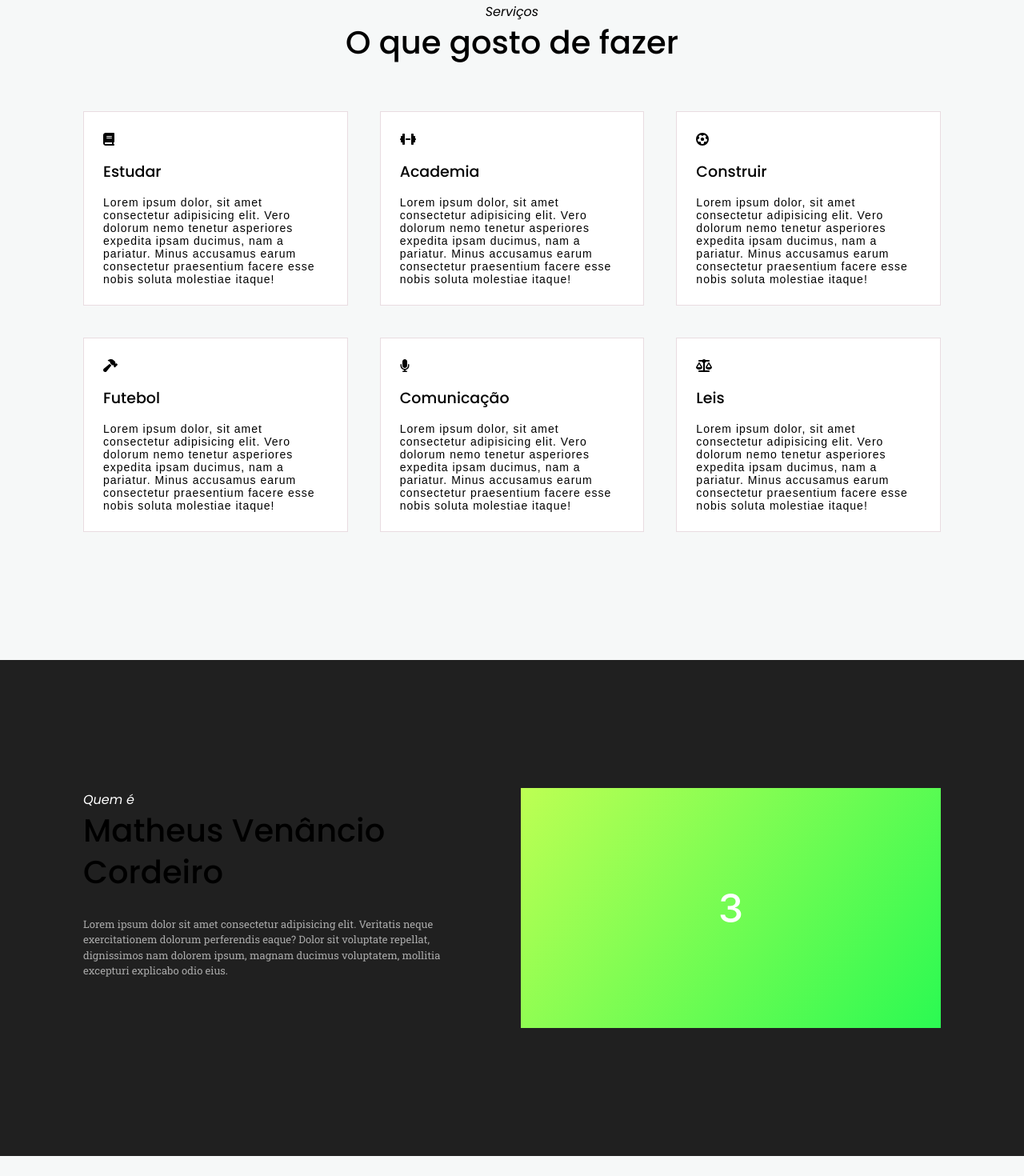
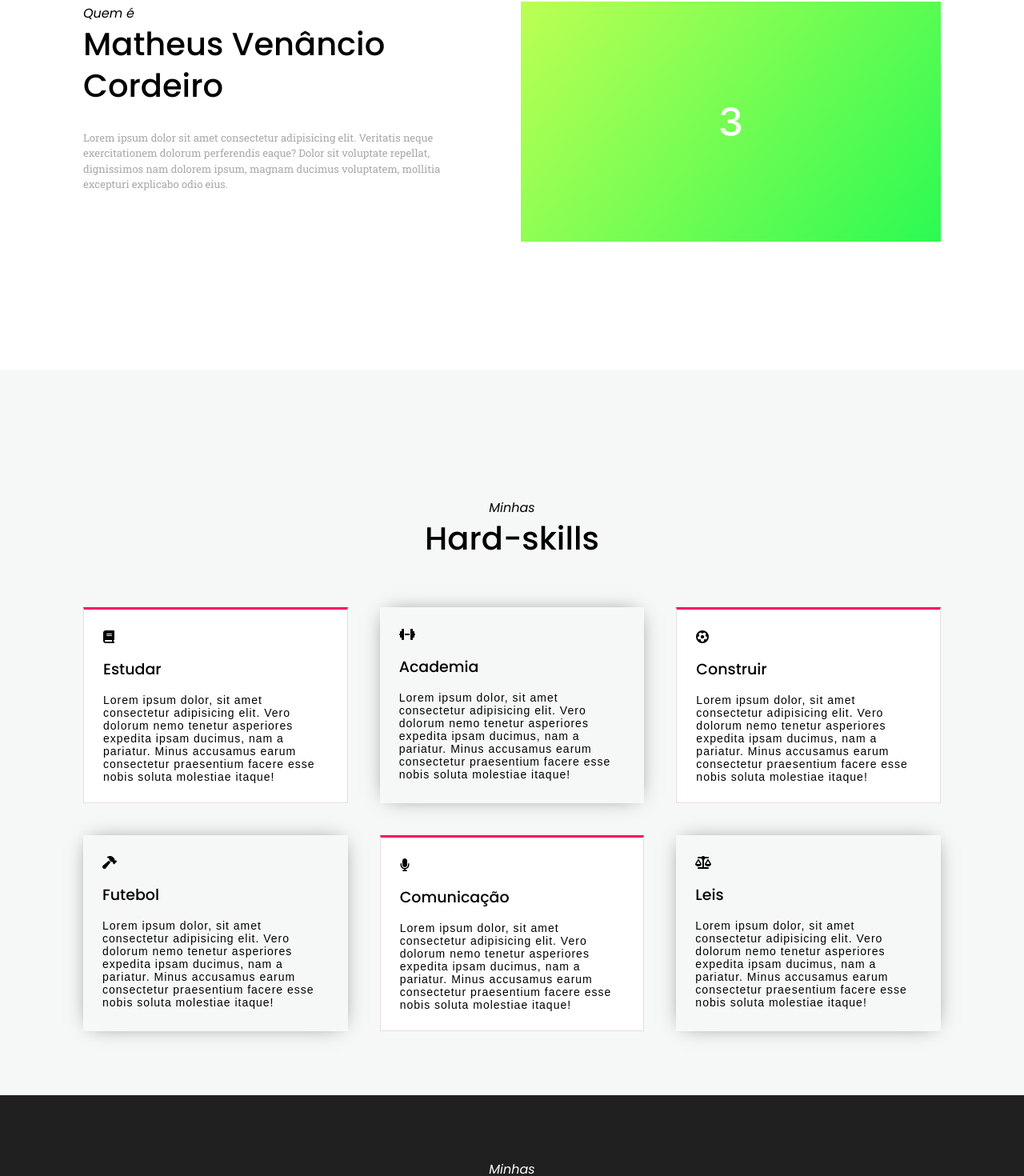
Before and after one commit to Matheus-Venancio/meusite, a React (Create React App) app: page / in a window 1280 px wide. Shown: the part 1158-2628 px from the top of the page at 80% size. Built offline with nearby package versions, Linux system fonts and the light colour scheme.

Commit message:
config projects and about

```diff
--- a/src/App.css
+++ b/src/App.css
@@ -221,7 +221,7 @@
   background-color: var(--brand-beige);
   height: 80rem;
 }
-#services header h2, #projects header h2 {
+#services header h2{
   margin-bottom: 6rem;
 }
 #services .cards {
@@ -312,108 +312,7 @@
   letter-spacing: 0.1rem;
 }
 
-/*---------PROJECTS--------------*/
-#projects {
-  display: flex;
-  align-items: center;
-  justify-content: center;
-  background: var(--primary-color--);
-  transition: background 0.4s ease-in;
-}
 
-#projects header{
- color: #fff;
- margin-top: -3rem;
-}
-
-/*---------ABOUT--------------*/
-#about {
-  text-align: left;
-  background-color: var(--brand-beige);
-}
-#about header h2 {
-  margin-bottom: 2.4rem;
-}
-
-#about .col-b .slidershow {
-  width: 40rem;
-  height: 50rem;
-  overflow: hidden;
-}
-
-#about .col-b .middle {
-  position: relative;
-  top: 50%;
-  left: 50%;
-  transform: translate(-50%, -50%);
-}
-
-#about .col-b .slidershow .slides {
-  width: 500%;
-  height: 100%;
-  display: flex;
-}
-
-#about .col-b .slidershow .slides input[name="r"] {
-  position: absolute;
-  visibility: hidden;
-}
-
-#about .col-b .slidershow .slides #r1:checked ~ .s1 {
-  margin-left: 0;
-}
-
-#about .col-b .slidershow .slides #r2:checked ~ .s1 {
-  margin-left: -20%;
-}
-
-#about .col-b .slidershow .slides #r3:checked ~ .s1 {
-  margin-left: -40%;
-}
-
-#about .col-b .slidershow .slides #r4:checked ~ .s1 {
-  margin-left: -60%;
-}
-
-#about .col-b .slidershow .slides #r5:checked ~ .s1 {
-  margin-left: -80%;
-}
-
-#about .col-b .slidershow .slides .slide {
-  width: 20%;
-  transition: 0.6s;
-}
-
-#about .col-b .slidershow .slides .slide img {
-  width: 100%;
-  height: 100%;
-}
-
-#about .col-b .slidershow .navigation {
-  position: absolute;
-  bottom: 2rem;
-  left: 50%;
-  transform: translateX(-50%);
-  display: flex;
-}
-
-#about .col-b .slidershow .navigation .bar {
-  width: 5rem;
-  height: 1rem;
-  border: 0.2rem solid #fff;
-  margin: 0.6rem;
-  cursor: pointer;
-  transition: 0.4s;
-}
-
-#about .col-b .slidershow .navigation .bar:hover {
-  background: #fff;
-}
-
-#about .content p {
-  margin-top: 2.4rem;
-  margin-bottom: 6rem;
-}
 
 /*---------CONTACT--------------*/
 #contact {
@@ -621,39 +520,6 @@
     flex-grow: 1; /**Consegue preencher o restante**/
   }
 
-  /*------------ABOUT-----------*/
-  #about .wrapper {
-    grid-template-columns: 48rem 1fr;
-    grid-template-areas: "B A";
-    gap: 6.7rem;
-  }
-
-  #about .col-a {
-    align-self: center;
-  }
-
-  #about .col-a header h4{
-    font-style: italic;
-    font-family: "Poppins", sans-serif;
-    font-weight: 400;
-    color: #fff;
-  }
-
-  #about .col-a header h2{
-    margin-inline: auto;
-    font-family: "Poppins", sans-serif;
-    font-weight: 500;
-  }
-
-  #about .col-a .content p {
-    font-size: 1.3rem;
-    line-height: 150%;
-    font-weight: 400;
-    font-family: "Roboto Slab", sans-serif;
-    color: var(--paragraph--);
-    margin-top: 3rem;
-  }
-
   /*------------CONTACT-----------*/
   #contact .wrapper {
     grid-template-columns: 1fr 57.5rem;
--- a/src/App.js
+++ b/src/App.js
@@ -8,6 +8,8 @@
 import Footer from './Components/Footer';
 import Carrousel from './Components/Carrousel';
 import Home from './pages/Home';
+import About from './pages/About';
+import Projects from './pages/Projects';
 
 
 function App() {
@@ -16,102 +18,9 @@
 
       <Header />
 
-       <Home />
+      <Home />
 
-      <section id="services">
-        <div class="wrapper">
-          <header>
-            <h4>Serviços</h4>
-            <h2>O que gosto de fazer</h2>
-          </header>
-
-          <div class="cards">
-            <div class="card">
-
-              <FontAwesomeIcon icon={faBook} />
-
-              <h3>Estudar</h3>
-
-              <p>Lorem ipsum dolor, sit amet consectetur adipisicing elit. Vero dolorum nemo tenetur asperiores
-                expedita ipsam ducimus, nam a pariatur. Minus accusamus earum consectetur praesentium facere
-                esse nobis soluta molestiae itaque!</p>
-            </div>
-
-            <div class="card">
-              <FontAwesomeIcon icon={faDumbbell} />
-
-              <h3>Academia</h3>
-
-              <p>Lorem ipsum dolor, sit amet consectetur adipisicing elit. Vero dolorum nemo tenetur asperiores
-                expedita ipsam ducimus, nam a pariatur. Minus accusamus earum consectetur praesentium facere
-                esse nobis soluta molestiae itaque!</p>
-            </div>
-
-            <div class="card">
-              <FontAwesomeIcon icon={faFutbol} />
-
-              <h3>Construir</h3>
-
-              <p>Lorem ipsum dolor, sit amet consectetur adipisicing elit. Vero dolorum nemo tenetur asperiores
-                expedita ipsam ducimus, nam a pariatur. Minus accusamus earum consectetur praesentium facere
-                esse nobis soluta molestiae itaque!</p>
-            </div>
-
-            <div class="card">
-              <FontAwesomeIcon icon={faHammer} />
-
-              <h3>Futebol</h3>
-
-              <p>Lorem ipsum dolor, sit amet consectetur adipisicing elit. Vero dolorum nemo tenetur asperiores
-                expedita ipsam ducimus, nam a pariatur. Minus accusamus earum consectetur praesentium facere
-                esse nobis soluta molestiae itaque!</p>
-            </div>
-
-            <div class="card">
-              <FontAwesomeIcon icon={faMicrophone} />
-
-              <h3>Comunicação</h3>
-
-              <p>Lorem ipsum dolor, sit amet consectetur adipisicing elit. Vero dolorum nemo tenetur asperiores
-                expedita ipsam ducimus, nam a pariatur. Minus accusamus earum consectetur praesentium facere
-                esse nobis soluta molestiae itaque!</p>
-            </div>
-
-            <div class="card">
-              <FontAwesomeIcon icon={faScaleBalanced} />
-
-              <h3>Leis</h3>
-
-              <p>Lorem ipsum dolor, sit amet consectetur adipisicing elit. Vero dolorum nemo tenetur asperiores
-                expedita ipsam ducimus, nam a pariatur. Minus accusamus earum consectetur praesentium facere
-                esse nobis soluta molestiae itaque!</p>
-            </div>
-          </div>
-        </div>
-      </section>
-
-      <section id="about">
-        <div class="wrapper">
-
-          <div class="col-a">
-            <header>
-              <h4>Quem é</h4>
-              <h2>Matheus Venâncio Cordeiro</h2>
-            </header>
-
-            <div class="content">
-              <p>
-                Lorem ipsum dolor sit amet consectetur adipisicing elit. Veritatis neque exercitationem dolorum
-                perferendis eaque? Dolor sit voluptate repellat, dignissimos nam dolorem ipsum, magnam ducimus
-                voluptatem, mollitia excepturi explicabo odio eius.
-              </p>
-
-
-            </div>
-          </div>
-          <Carrousel />
-        </div>
-      </section>
+      <About />
 
       <section id="services">
         <div class="wrapper">
@@ -258,16 +167,7 @@
         </div>
       </section>
 
-
-      <section id="projects">
-        <div class="wrapper">
-          <header>
-            <h4>Meus</h4>
-            <h2>Projetos</h2>
-          </header>
-          <Slider />
-        </div>
-      </section>
+      <Projects />
 
       <section id="contact">
         <div class="wrapper">
--- a/src/Components/Header/index.js
+++ b/src/Components/Header/index.js
@@ -16,8 +16,10 @@
                     <ul>
                         <li><a class="active" onclick="closeMenu()" href="#home">Início</a></li>
                         <li><a onclick="closeMenu()" href="#about">Sobre</a></li>
-                        <li><a onclick="closeMenu()" href="#services">Serviços</a></li>
-                        <li><a onclick="closeMenu()" href="#">Depoimentos</a></li>
+                        <li><a onclick="closeMenu()" href="#services">Skills</a></li>
+                        <li><a onclick="closeMenu()" href="#">Projetos</a></li>
+                        <li><a onclick="closeMenu()" href="#">Contato</a></li>
+
                     </ul>
 
                     <ul class="social-links">
--- /dev/null
+++ b/src/pages/About/index.js
@@ -0,0 +1,33 @@
+import React from "react"
+import './styles.css';
+import Carrousel from "../../Components/Carrousel";
+
+export default function About() {
+
+
+    return (
+        <section id="about">
+        <div class="wrapper">
+
+          <div class="col-a">
+            <header>
+              <h4>Quem é</h4>
+              <h2>Matheus Venâncio Cordeiro</h2>
+            </header>
+
+            <div class="content">
+              <p>
+                Lorem ipsum dolor sit amet consectetur adipisicing elit. Veritatis neque exercitationem dolorum
+                perferendis eaque? Dolor sit voluptate repellat, dignissimos nam dolorem ipsum, magnam ducimus
+                voluptatem, mollitia excepturi explicabo odio eius.
+              </p>
+
+
+            </div>
+          </div>
+          <Carrousel />
+        </div>
+      </section>
+    )
+
+}
--- /dev/null
+++ b/src/pages/About/styles.css
@@ -0,0 +1,123 @@
+/*---------ABOUT--------------*/
+#about {
+  text-align: left;
+  background-color: #fff;
+}
+#about header h2 {
+  margin-bottom: 2.4rem;
+}
+
+#about .col-b .slidershow {
+  width: 40rem;
+  height: 50rem;
+  overflow: hidden;
+}
+
+#about .col-b .middle {
+  position: relative;
+  top: 50%;
+  left: 50%;
+  transform: translate(-50%, -50%);
+}
+
+#about .col-b .slidershow .slides {
+  width: 500%;
+  height: 100%;
+  display: flex;
+}
+
+#about .col-b .slidershow .slides input[name="r"] {
+  position: absolute;
+  visibility: hidden;
+}
+
+#about .col-b .slidershow .slides #r1:checked ~ .s1 {
+  margin-left: 0;
+}
+
+#about .col-b .slidershow .slides #r2:checked ~ .s1 {
+  margin-left: -20%;
+}
+
+#about .col-b .slidershow .slides #r3:checked ~ .s1 {
+  margin-left: -40%;
+}
+
+#about .col-b .slidershow .slides #r4:checked ~ .s1 {
+  margin-left: -60%;
+}
+
+#about .col-b .slidershow .slides #r5:checked ~ .s1 {
+  margin-left: -80%;
+}
+
+#about .col-b .slidershow .slides .slide {
+  width: 20%;
+  transition: 0.6s;
+}
+
+#about .col-b .slidershow .slides .slide img {
+  width: 100%;
+  height: 100%;
+}
+
+#about .col-b .slidershow .navigation {
+  position: absolute;
+  bottom: 2rem;
+  left: 50%;
+  transform: translateX(-50%);
+  display: flex;
+}
+
+#about .col-b .slidershow .navigation .bar {
+  width: 5rem;
+  height: 1rem;
+  border: 0.2rem solid #fff;
+  margin: 0.6rem;
+  cursor: pointer;
+  transition: 0.4s;
+}
+
+#about .col-b .slidershow .navigation .bar:hover {
+  background: #fff;
+}
+
+#about .content p {
+  margin-top: 2.4rem;
+  margin-bottom: 6rem;
+}
+
+@media (min-width: 1024px) {
+  /*------------ABOUT-----------*/
+  #about .wrapper {
+    grid-template-columns: 48rem 1fr;
+    grid-template-areas: "B A";
+    gap: 6.7rem;
+  }
+
+  #about .col-a {
+    align-self: center;
+  }
+
+  #about .col-a header h4 {
+    font-style: italic;
+    font-family: "Poppins", sans-serif;
+    font-weight: 400;
+
+  }
+
+  #about .col-a header h2 {
+    margin-inline: auto;
+    font-family: "Poppins", sans-serif;
+    font-weight: 500;
+  }
+
+  #about .col-a .content p {
+    font-size: 1.3rem;
+    line-height: 150%;
+    font-weight: 400;
+    font-family: "Roboto Slab", sans-serif;
+    color: var(--paragraph--);
+    margin-top: 3rem;
+  }
+}
--- a/src/pages/Projects/index.js
+++ b/src/pages/Projects/index.js
@@ -0,0 +1,19 @@
+import React from "react"
+import Slider from "../../Components/Slider";
+import './styles.css';
+
+export default function Projects() {
+
+
+    return (
+        <section id="projects">
+            <div class="wrapper">
+                <header>
+                    <h4>Meus</h4>
+                    <h2>Projetos</h2>
+                </header>
+                <Slider />
+            </div>
+        </section>
+    )
+}
--- a/src/pages/Projects/styles.css
+++ b/src/pages/Projects/styles.css
@@ -0,0 +1,27 @@
+/*---------PROJECTS--------------*/
+#projects {
+    display: flex;
+    align-items: center;
+    justify-content: center;
+    background: var(--primary-color--);
+    transition: background 0.4s ease-in;
+  }
+
+  #projects header{
+   color: #fff;
+   margin-top: -3rem;
+  }
+
+  #projects header h2 {
+    margin-bottom: 6rem;
+    width: 42rem;
+    margin-inline: auto;
+    font-family: "Poppins", sans-serif;
+    font-weight: 500;
+  }
+
+  #projects header h4 {
+    font-style: italic;
+    font-family: "Poppins", sans-serif;
+    font-weight: 400;
+  }
```
